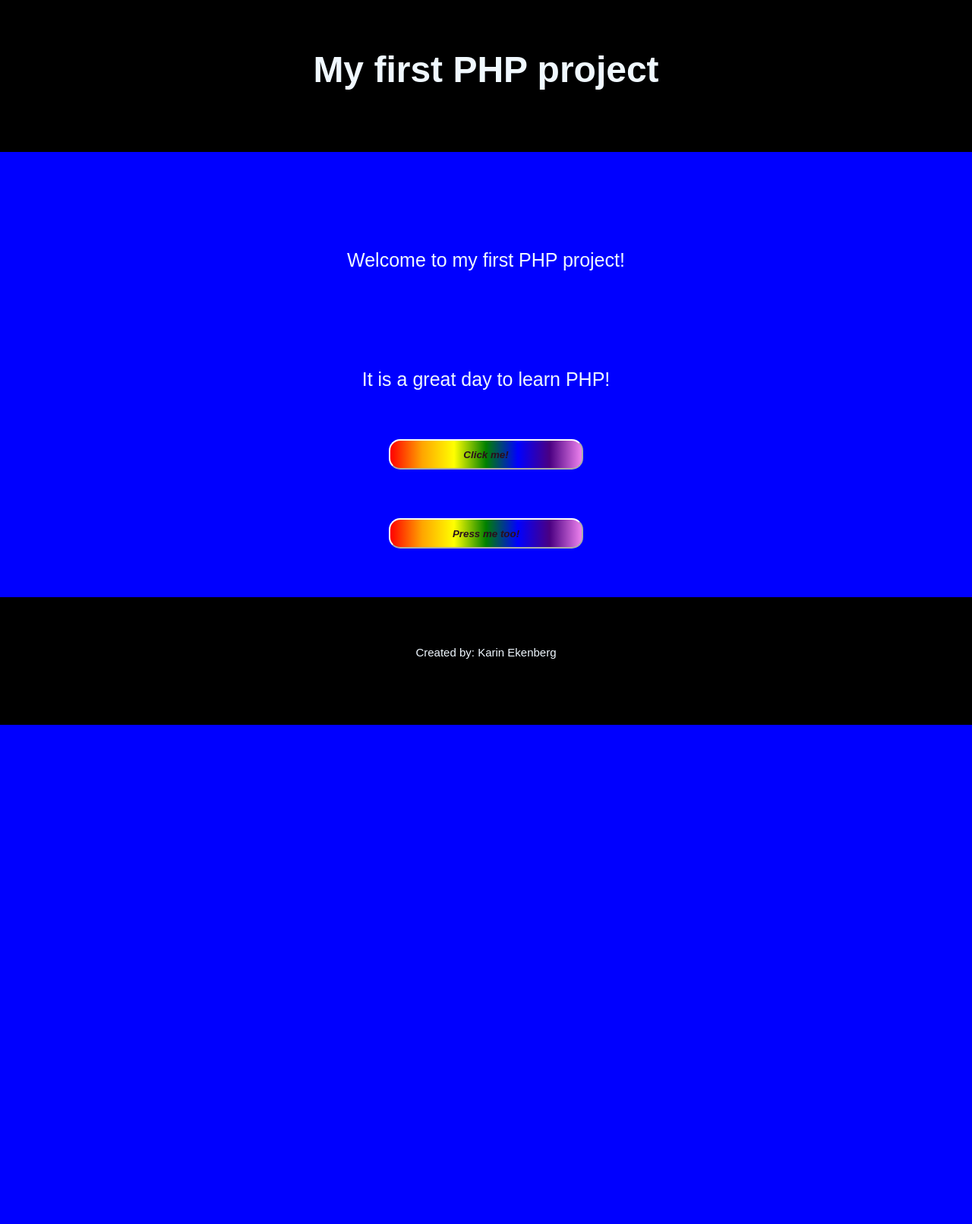
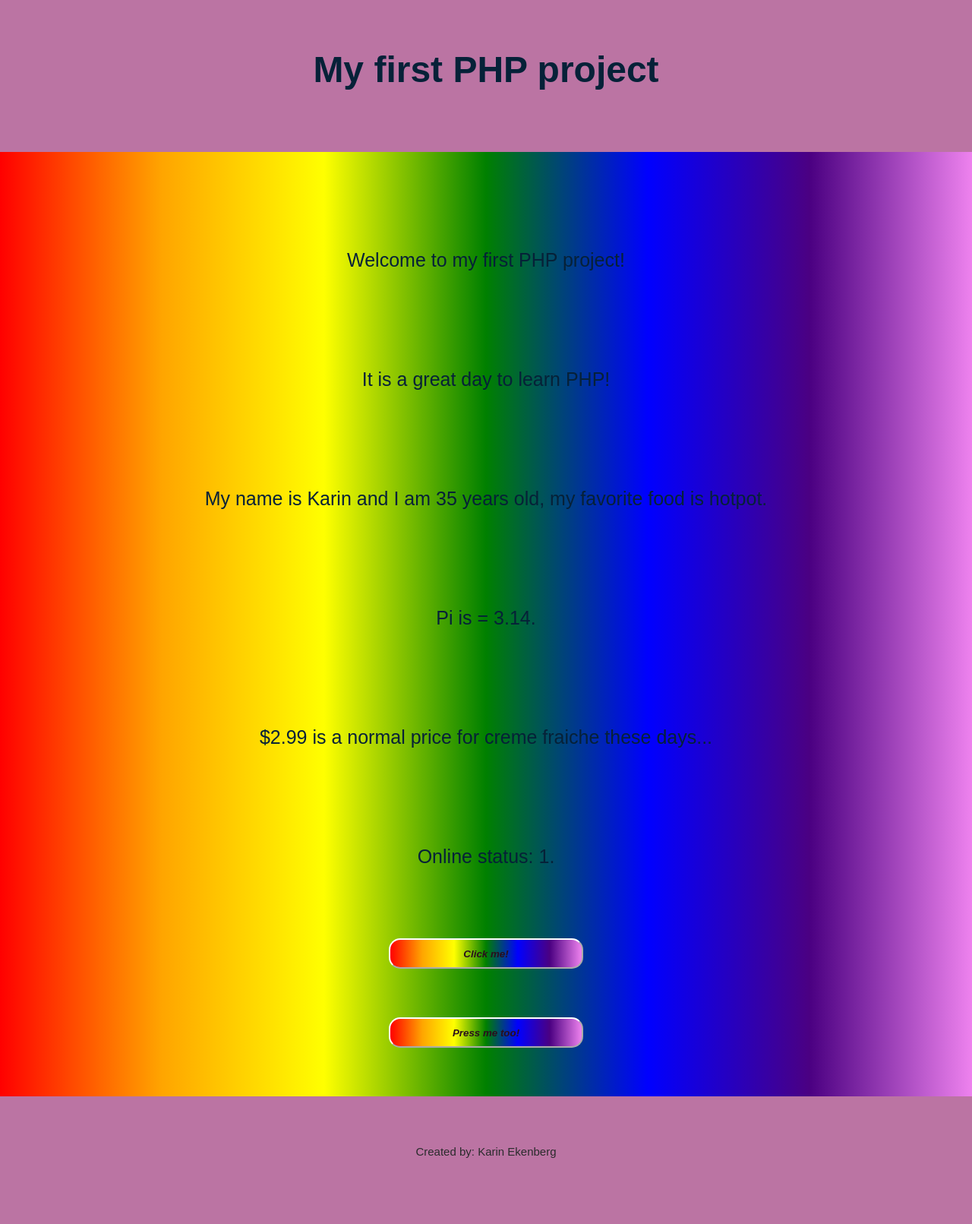
Before and after one commit to karinEkenberg/website, a PHP site: page / in a window 1280 px wide. Shown: the whole page at 76% size. Before the commit the page ends 954 px from the top, so only its background shows below. Run offline with PHP 8.4, Linux system fonts and the light colour scheme.

Commit message:
Changed header and footer colors, added user information to the body. (generated by blackbox.ai )

```diff
--- a/assets/style.css
+++ b/assets/style.css
@@ -1,20 +1,20 @@
 *{
-
     margin: 0;
     padding: 0;
 }
 
 body {
-    background-color: blue;
-    color:aliceblue;
+    background: linear-gradient(to right, red, orange, yellow, green, blue, indigo, violet);
+    color:rgb(6, 33, 56);
     text-align: center;
     font-family: Arial, sans-serif;
 }
 
 header {
     height: 200px;
-    background-color: black;
+    background-color: rgb(187, 116, 163);
     padding-top: 0;
+    width: 100%;
 }
 
 h1 {
@@ -32,7 +32,8 @@ footer {
     background-color: black;
     padding: 5%;
     margin-top: 5%;
-    color: aliceblue;
+    color: rgb(42, 43, 44);
+    background-color: rgb(187, 116, 163);
 }
 
 footer p {
--- a/index.php
+++ b/index.php
@@ -11,8 +11,20 @@
         <h1>My first PHP project</h1>
     </header>
     <?php
+        $name = "Karin";
+        $favFood = "hotpot";
+        $age = 35;
+        $pi = 3.14;
+        $price = 2.99;
+        $online = true;
+
+
         echo "<div class='message'> Welcome to my first PHP project! <br>";
-        echo "<div class='message'> It is a great day to learn PHP!";
+        echo "<div class='message'> It is a great day to learn PHP! <br>";
+        echo "<div class='message'>My name is {$name} and I am {$age} years old, my favorite food is {$favFood}. <br>";
+        echo "<div class='message'>Pi is = {$pi}. <br>";
+        echo "<div class='message'>\${$price} is a normal price for creme fraiche these days...<br>";
+        echo "<div class='message'>Online status: {$online}.<br>";
     ?>
     <br>
     <button class="buttons">Click me!</button><br>
```
